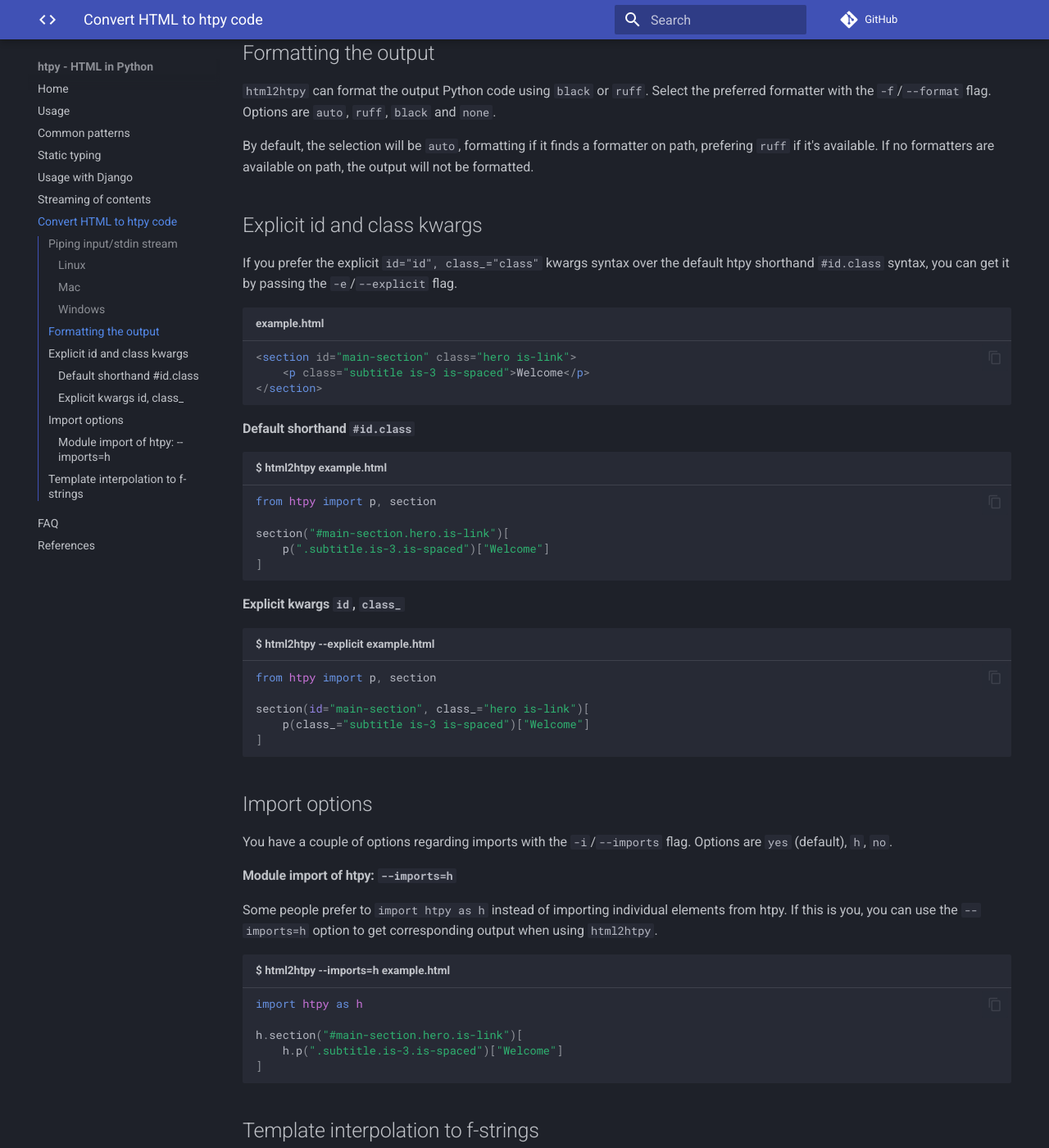
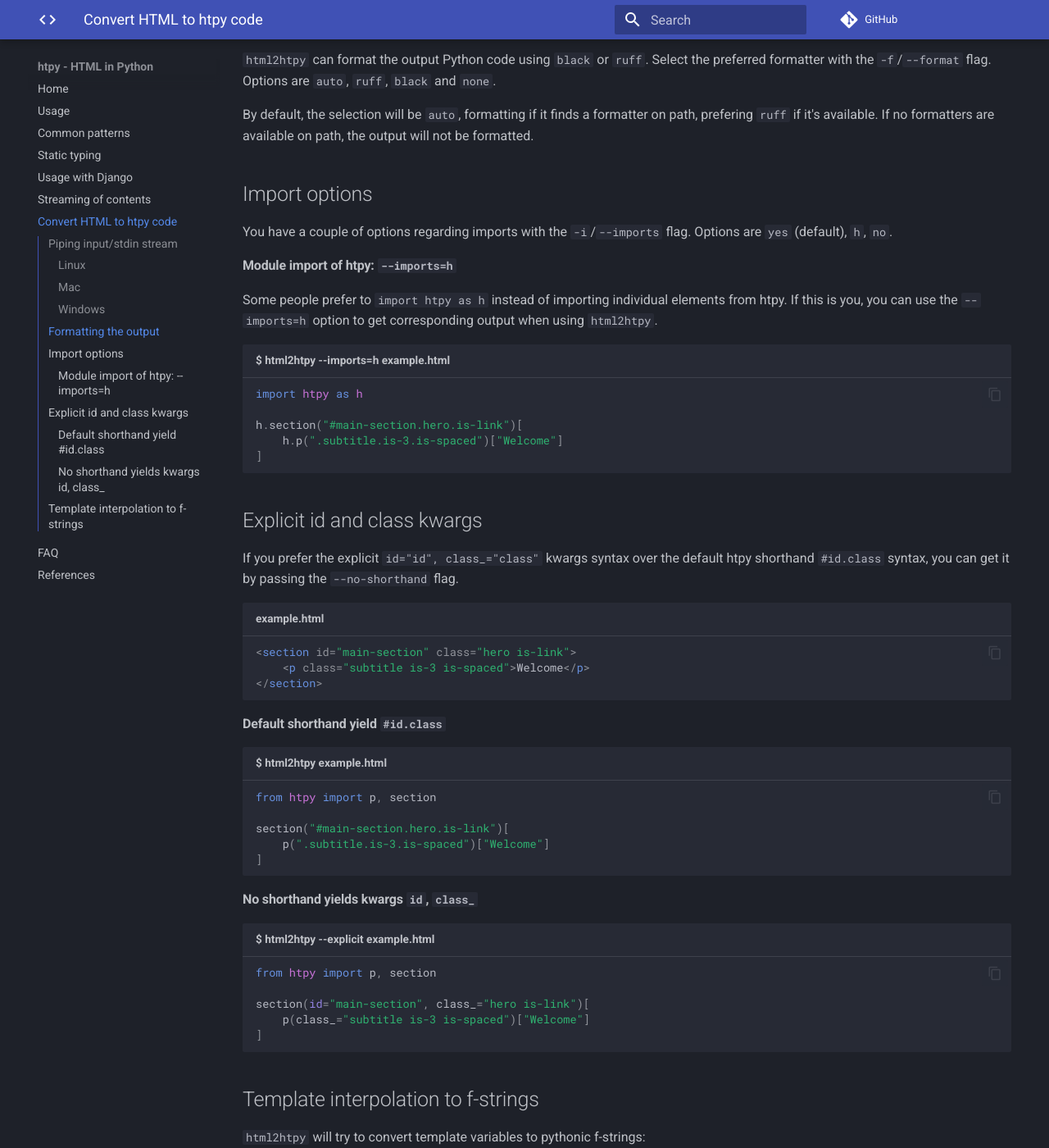
Before and after one commit to pelme/htpy, an MkDocs documentation site: the page built from docs/html2htpy.md, in a window 1280 px wide and 1400 px high, scrolled down 2076 px. Shown: the whole window at 82% size. Built offline with MkDocs 1.6.1 and Material for MkDocs 9.7.7, drawn with Linux system fonts in a browser that asks for light colours; comment, search, counter and statistics services are not loaded; some of the changed text lies outside the part shown.

Commit message:
--no-shorthand instead of --explicit options

````diff
--- a/docs/html2htpy.md
+++ b/docs/html2htpy.md
@@ -7,20 +7,18 @@ html into Python code (htpy!).
 
 ```
 $ html2htpy -h
-usage: html2htpy [-h] [-e] [-f {auto,ruff,black,none}] [-i {yes,h,no}] [input]
+usage: html2htpy [-h] [-f {auto,ruff,black,none}] [-i {yes,h,no}] [--no-shorthand] [input]
 
 positional arguments:
   input                 input HTML from file or stdin
 
 options:
   -h, --help            show this help message and exit
-  -e, --explicit        Use explicit `id` and `class_` kwargs instead of the shorthand
-                        #id.class syntax
   -f {auto,ruff,black,none}, --format {auto,ruff,black,none}
-                        Select one of the following formatting options: auto, ruff, black
-                        or none
+                        Select one of the following formatting options: auto, ruff, black or none
   -i {yes,h,no}, --imports {yes,h,no}
                         Output mode for imports of found htpy elements
+  --no-shorthand        Use explicit `id` and `class_` kwargs instead of the shorthand #id.class syntax
 ```
 
 
@@ -114,35 +112,6 @@ By default, the selection will be `auto`, formatting if it finds a formatter on
 If no formatters are available on path, the output will not be formatted.
 
 
-## Explicit id and class kwargs
-
-
-If you prefer the explicit `id="id", class_="class"` kwargs syntax over the default htpy shorthand `#id.class` syntax, you can get it by passing the `-e`/`--explicit` flag.
-
-```html title="example.html"
-<section id="main-section" class="hero is-link">
-    <p class="subtitle is-3 is-spaced">Welcome</p>
-</section>
-```
-
-#### Default shorthand `#id.class`
-```py title="$ html2htpy example.html"
-from htpy import p, section
-
-section("#main-section.hero.is-link")[
-    p(".subtitle.is-3.is-spaced")["Welcome"]
-]
-```
-
-#### Explicit kwargs `id`, `class_`
-```py title="$ html2htpy --explicit example.html"
-from htpy import p, section
-
-section(id="main-section", class_="hero is-link")[
-    p(class_="subtitle is-3 is-spaced")["Welcome"]
-]
-```
-
 ## Import options
 
 You have a couple of options regarding imports with the `-i`/`--imports` flag.
@@ -158,6 +127,35 @@ import htpy as h
 
 h.section("#main-section.hero.is-link")[
     h.p(".subtitle.is-3.is-spaced")["Welcome"]
+]
+```
+
+## Explicit id and class kwargs
+
+
+If you prefer the explicit `id="id", class_="class"` kwargs syntax over the default htpy shorthand `#id.class` syntax, you can get it by passing the `--no-shorthand` flag.
+
+```html title="example.html"
+<section id="main-section" class="hero is-link">
+    <p class="subtitle is-3 is-spaced">Welcome</p>
+</section>
+```
+
+#### Default shorthand yield `#id.class`
+```py title="$ html2htpy example.html"
+from htpy import p, section
+
+section("#main-section.hero.is-link")[
+    p(".subtitle.is-3.is-spaced")["Welcome"]
+]
+```
+
+#### No shorthand yields kwargs `id`, `class_`
+```py title="$ html2htpy --explicit example.html"
+from htpy import p, section
+
+section(id="main-section", class_="hero is-link")[
+    p(class_="subtitle is-3 is-spaced")["Welcome"]
 ]
 ```
 
````
Also changed, not shown: 1 other file.
